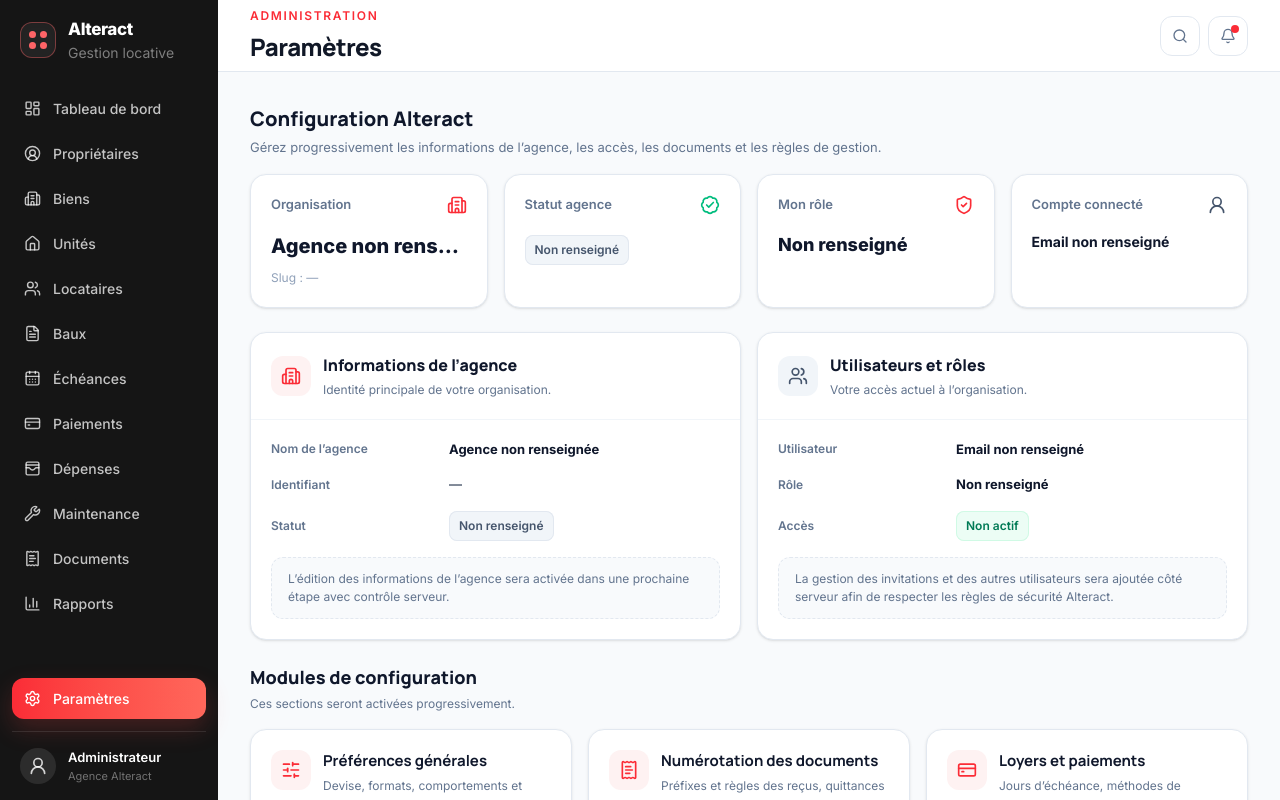
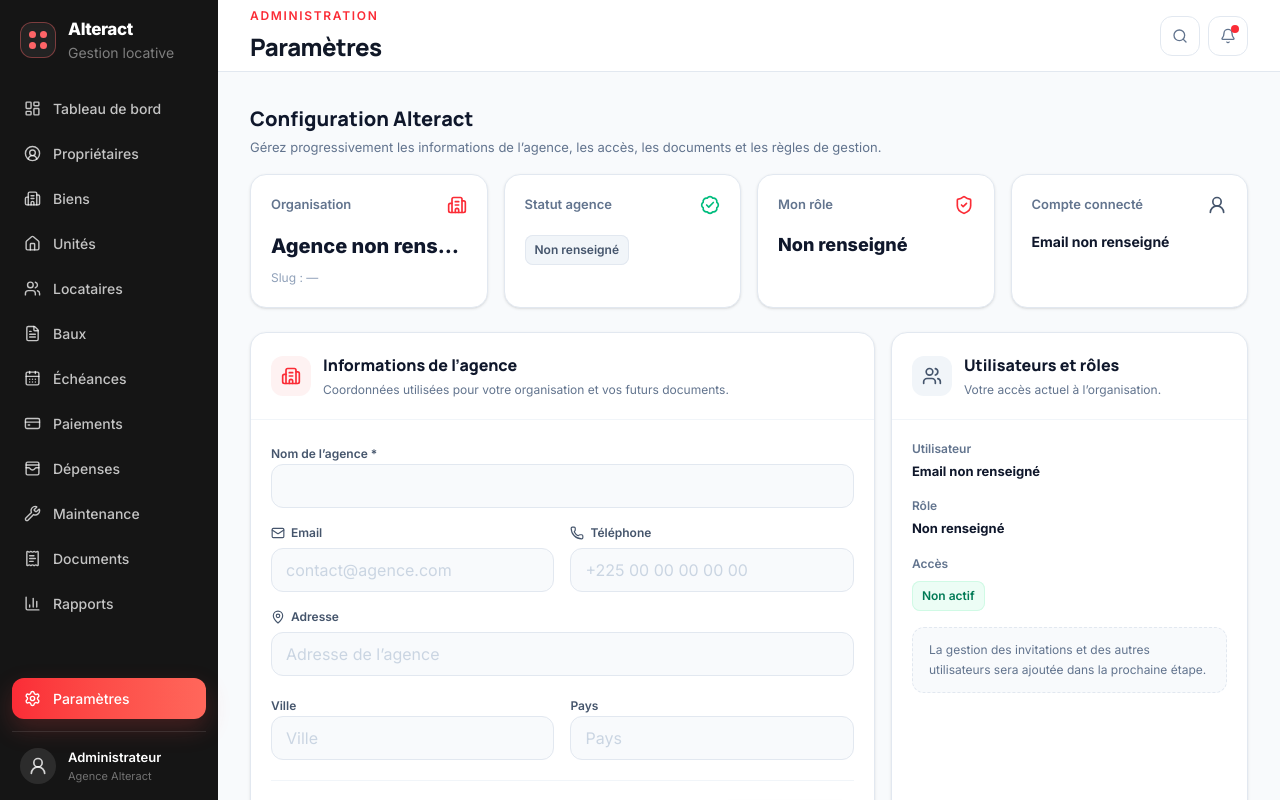
Before and after one commit to prosperkouassi/gestion-locative-immo, a Next.js app: page /settings in a window 1280 px wide. Built offline with nearby package versions, Linux system fonts and the light colour scheme; no server answers.

Commit message:
Add secure agency settings update

```diff
--- /dev/null
+++ b/src/app/settings/actions.ts
@@ -0,0 +1,118 @@
+"use server";
+
+import { revalidatePath } from "next/cache";
+import { redirect } from "next/navigation";
+
+import { createClient } from "@/lib/supabase/server";
+
+function getRequiredText(
+  formData: FormData,
+  key: string,
+  label: string,
+  maxLength: number
+) {
+  const value = String(formData.get(key) ?? "").trim();
+
+  if (!value) {
+    throw new Error(`${label} est obligatoire.`);
+  }
+
+  if (value.length > maxLength) {
+    throw new Error(`${label} est trop long.`);
+  }
+
+  return value;
+}
+
+function getOptionalText(
+  formData: FormData,
+  key: string,
+  maxLength: number
+) {
+  const value = String(formData.get(key) ?? "").trim();
+
+  if (!value) {
+    return null;
+  }
+
+  if (value.length > maxLength) {
+    throw new Error(`Le champ ${key} est trop long.`);
+  }
+
+  return value;
+}
+
+export async function updateOrganizationAction(formData: FormData) {
+  const supabase = await createClient();
+
+  const {
+    data: { user },
+  } = await supabase.auth.getUser();
+
+  if (!user) {
+    redirect("/login");
+  }
+
+  const { data: membership, error: membershipError } = await supabase
+    .from("organization_members")
+    .select("organization_id, role, is_active")
+    .eq("user_id", user.id)
+    .eq("is_active", true)
+    .limit(1)
+    .maybeSingle();
+
+  if (membershipError) {
+    throw new Error(
+      "Impossible de vérifier votre accès à l’organisation."
+    );
+  }
+
+  if (!membership?.organization_id) {
+    throw new Error("Aucune organisation active n’a été trouvée.");
+  }
+
+  if (membership.role !== "ADMIN_AGENCY") {
+    throw new Error(
+      "Seul un administrateur d’agence peut modifier ces informations."
+    );
+  }
+
+  const name = getRequiredText(
+    formData,
+    "name",
+    "Le nom de l’agence",
+    120
+  );
+
+  const email = getOptionalText(formData, "email", 160);
+  const phone = getOptionalText(formData, "phone", 40);
+  const address = getOptionalText(formData, "address", 240);
+  const city = getOptionalText(formData, "city", 120);
+  const country = getOptionalText(formData, "country", 120);
+
+  if (email && !/^[^\s@]+@[^\s@]+\.[^\s@]+$/.test(email)) {
+    throw new Error("L’adresse e-mail de l’agence n’est pas valide.");
+  }
+
+  const { error: updateError } = await supabase
+    .from("organizations")
+    .update({
+      name,
+      email,
+      phone,
+      address,
+      city,
+      country,
+      updated_at: new Date().toISOString(),
+    })
+    .eq("id", membership.organization_id);
+
+  if (updateError) {
+    throw new Error(
+      `Impossible de mettre à jour l’agence : ${updateError.message}`
+    );
+  }
+
+  revalidatePath("/settings");
+  revalidatePath("/dashboard");
+}
--- a/src/app/settings/page.tsx
+++ b/src/app/settings/page.tsx
@@ -5,7 +5,11 @@
   CreditCard,
   KeyRound,
   LockKeyhole,
+  Mail,
+  MapPin,
+  Phone,
   ReceiptText,
+  Save,
   Search,
   Settings2,
   ShieldCheck,
@@ -16,6 +20,8 @@
 
 import AppSidebar from "@/components/AppSidebar";
 import { createClient } from "@/lib/supabase/server";
+
+import { updateOrganizationAction } from "./actions";
 
 function formatRole(role: string | null | undefined) {
   switch (role) {
@@ -32,7 +38,9 @@
   }
 }
 
-function formatOrganizationStatus(status: string | null | undefined) {
+function formatOrganizationStatus(
+  status: string | null | undefined
+) {
   switch (status) {
     case "ACTIVE":
       return {
@@ -81,7 +89,9 @@
   const { data: organization } = membership?.organization_id
     ? await supabase
         .from("organizations")
-        .select("id, name, slug, status, created_at")
+        .select(
+          "id, name, slug, email, phone, address, city, country, status, created_at, updated_at"
+        )
         .eq("id", membership.organization_id)
         .maybeSingle()
     : { data: null };
@@ -90,10 +100,14 @@
     organization?.status
   );
 
-  const agencyName = organization?.name ?? "Agence non renseignée";
+  const agencyName =
+    organization?.name ?? "Agence non renseignée";
   const agencySlug = organization?.slug ?? "—";
   const userEmail = user?.email ?? "Email non renseigné";
   const currentRole = formatRole(membership?.role);
+
+  const canEditOrganization =
+    membership?.role === "ADMIN_AGENCY";
 
   return (
     <div className="h-screen overflow-hidden bg-[#F8FAFC]">
@@ -138,8 +152,9 @@
                 </h2>
 
                 <p className="mt-1 text-[13px] text-slate-500">
-                  Gérez progressivement les informations de l’agence,
-                  les accès, les documents et les règles de gestion.
+                  Gérez progressivement les informations de
+                  l’agence, les accès, les documents et les règles
+                  de gestion.
                 </p>
               </div>
 
@@ -209,7 +224,7 @@
               </div>
             </section>
 
-            <section className="grid gap-4 xl:grid-cols-2">
+            <section className="grid gap-4 xl:grid-cols-[1.4fr_0.8fr]">
               <div className="rounded-2xl border border-slate-200 bg-white shadow-sm">
                 <div className="border-b border-slate-100 px-5 py-5">
                   <div className="flex items-center gap-3">
@@ -223,54 +238,142 @@
                       </h3>
 
                       <p className="mt-1 text-[12px] text-slate-500">
-                        Identité principale de votre organisation.
+                        Coordonnées utilisées pour votre
+                        organisation et vos futurs documents.
                       </p>
                     </div>
                   </div>
                 </div>
 
-                <div className="space-y-4 p-5">
-                  <div className="grid gap-2 sm:grid-cols-[170px_1fr] sm:items-center">
-                    <p className="text-[12px] font-semibold text-slate-500">
-                      Nom de l’agence
-                    </p>
-                    <p className="text-[13px] font-bold text-slate-900">
-                      {agencyName}
-                    </p>
+                <form
+                  action={updateOrganizationAction}
+                  className="space-y-5 p-5"
+                >
+                  <div className="grid gap-4 md:grid-cols-2">
+                    <label className="space-y-1.5 md:col-span-2">
+                      <span className="text-[12px] font-semibold text-slate-600">
+                        Nom de l’agence *
+                      </span>
+                      <input
+                        name="name"
+                        type="text"
+                        required
+                        maxLength={120}
+                        defaultValue={organization?.name ?? ""}
+                        disabled={!canEditOrganization}
+                        className="h-11 w-full rounded-xl border border-slate-200 bg-white px-3.5 text-[13px] font-medium text-slate-900 outline-none transition focus:border-red-300 focus:ring-4 focus:ring-red-50 disabled:cursor-not-allowed disabled:bg-slate-50 disabled:text-slate-400"
+                      />
+                    </label>
+
+                    <label className="space-y-1.5">
+                      <span className="flex items-center gap-1.5 text-[12px] font-semibold text-slate-600">
+                        <Mail className="h-3.5 w-3.5" />
+                        Email
+                      </span>
+                      <input
+                        name="email"
+                        type="email"
+                        maxLength={160}
+                        defaultValue={organization?.email ?? ""}
+                        disabled={!canEditOrganization}
+                        placeholder="contact@agence.com"
+                        className="h-11 w-full rounded-xl border border-slate-200 bg-white px-3.5 text-[13px] text-slate-900 outline-none transition placeholder:text-slate-300 focus:border-red-300 focus:ring-4 focus:ring-red-50 disabled:cursor-not-allowed disabled:bg-slate-50 disabled:text-slate-400"
+                      />
+                    </label>
+
+                    <label className="space-y-1.5">
+                      <span className="flex items-center gap-1.5 text-[12px] font-semibold text-slate-600">
+                        <Phone className="h-3.5 w-3.5" />
+                        Téléphone
+                      </span>
+                      <input
+                        name="phone"
+                        type="tel"
+                        maxLength={40}
+                        defaultValue={organization?.phone ?? ""}
+                        disabled={!canEditOrganization}
+                        placeholder="+225 00 00 00 00 00"
+                        className="h-11 w-full rounded-xl border border-slate-200 bg-white px-3.5 text-[13px] text-slate-900 outline-none transition placeholder:text-slate-300 focus:border-red-300 focus:ring-4 focus:ring-red-50 disabled:cursor-not-allowed disabled:bg-slate-50 disabled:text-slate-400"
+                      />
+                    </label>
+
+                    <label className="space-y-1.5 md:col-span-2">
+                      <span className="flex items-center gap-1.5 text-[12px] font-semibold text-slate-600">
+                        <MapPin className="h-3.5 w-3.5" />
+                        Adresse
+                      </span>
+                      <input
+                        name="address"
+                        type="text"
+                        maxLength={240}
+                        defaultValue={organization?.address ?? ""}
+                        disabled={!canEditOrganization}
+                        placeholder="Adresse de l’agence"
+                        className="h-11 w-full rounded-xl border border-slate-200 bg-white px-3.5 text-[13px] text-slate-900 outline-none transition placeholder:text-slate-300 focus:border-red-300 focus:ring-4 focus:ring-red-50 disabled:cursor-not-allowed disabled:bg-slate-50 disabled:text-slate-400"
+                      />
+                    </label>
+
+                    <label className="space-y-1.5">
+                      <span className="text-[12px] font-semibold text-slate-600">
+                        Ville
+                      </span>
+                      <input
+                        name="city"
+                        type="text"
+                        maxLength={120}
+                        defaultValue={organization?.city ?? ""}
+                        disabled={!canEditOrganization}
+                        placeholder="Ville"
+                        className="h-11 w-full rounded-xl border border-slate-200 bg-white px-3.5 text-[13px] text-slate-900 outline-none transition placeholder:text-slate-300 focus:border-red-300 focus:ring-4 focus:ring-red-50 disabled:cursor-not-allowed disabled:bg-slate-50 disabled:text-slate-400"
+                      />
+                    </label>
+
+                    <label className="space-y-1.5">
+                      <span className="text-[12px] font-semibold text-slate-600">
+                        Pays
+                      </span>
+                      <input
+                        name="country"
+                        type="text"
+                        maxLength={120}
+                        defaultValue={organization?.country ?? ""}
+                        disabled={!canEditOrganization}
+                        placeholder="Pays"
+                        className="h-11 w-full rounded-xl border border-slate-200 bg-white px-3.5 text-[13px] text-slate-900 outline-none transition placeholder:text-slate-300 focus:border-red-300 focus:ring-4 focus:ring-red-50 disabled:cursor-not-allowed disabled:bg-slate-50 disabled:text-slate-400"
+                      />
+                    </label>
                   </div>
 
-                  <div className="grid gap-2 sm:grid-cols-[170px_1fr] sm:items-center">
-                    <p className="text-[12px] font-semibold text-slate-500">
-                      Identifiant
-                    </p>
-                    <p className="text-[13px] font-medium text-slate-700">
-                      {agencySlug}
-                    </p>
+                  <div className="flex flex-col gap-3 border-t border-slate-100 pt-5 sm:flex-row sm:items-center sm:justify-between">
+                    <div>
+                      <p className="text-[12px] font-semibold text-slate-600">
+                        Identifiant : {agencySlug}
+                      </p>
+                      <p className="mt-1 text-[11px] text-slate-400">
+                        Le slug et le statut ne sont pas
+                        modifiables depuis ce formulaire.
+                      </p>
+                    </div>
+
+                    <button
+                      type="submit"
+                      disabled={!canEditOrganization}
+                      className="inline-flex h-11 items-center justify-center gap-2 rounded-xl bg-red-500 px-4 text-[13px] font-bold text-white shadow-sm transition hover:bg-red-600 disabled:cursor-not-allowed disabled:bg-slate-300"
+                    >
+                      <Save className="h-4 w-4" />
+                      Enregistrer
+                    </button>
                   </div>
 
-                  <div className="grid gap-2 sm:grid-cols-[170px_1fr] sm:items-center">
-                    <p className="text-[12px] font-semibold text-slate-500">
-                      Statut
-                    </p>
-                    <div>
-                      <span
-                        className={[
-                          "inline-flex rounded-lg px-2.5 py-1.5 text-[12px] font-semibold ring-1 ring-inset",
-                          organizationStatus.className,
-                        ].join(" ")}
-                      >
-                        {organizationStatus.label}
-                      </span>
+                  {!canEditOrganization ? (
+                    <div className="rounded-xl border border-amber-100 bg-amber-50 px-4 py-3">
+                      <p className="text-[12px] font-medium text-amber-700">
+                        Seul un administrateur d’agence peut
+                        modifier ces informations.
+                      </p>
                     </div>
-                  </div>
-
-                  <div className="rounded-xl border border-dashed border-slate-200 bg-slate-50 px-4 py-3">
-                    <p className="text-[12px] text-slate-500">
-                      L’édition des informations de l’agence sera activée
-                      dans une prochaine étape avec contrôle serveur.
-                    </p>
-                  </div>
-                </div>
+                  ) : null}
+                </form>
               </div>
 
               <div className="rounded-2xl border border-slate-200 bg-white shadow-sm">
@@ -293,38 +396,40 @@
                 </div>
 
                 <div className="space-y-4 p-5">
-                  <div className="grid gap-2 sm:grid-cols-[170px_1fr] sm:items-center">
+                  <div>
                     <p className="text-[12px] font-semibold text-slate-500">
                       Utilisateur
                     </p>
-                    <p className="truncate text-[13px] font-bold text-slate-900">
+                    <p className="mt-1 truncate text-[13px] font-bold text-slate-900">
                       {userEmail}
                     </p>
                   </div>
 
-                  <div className="grid gap-2 sm:grid-cols-[170px_1fr] sm:items-center">
+                  <div>
                     <p className="text-[12px] font-semibold text-slate-500">
                       Rôle
                     </p>
-                    <p className="text-[13px] font-bold text-slate-900">
+                    <p className="mt-1 text-[13px] font-bold text-slate-900">
                       {currentRole}
                     </p>
                   </div>
 
-                  <div className="grid gap-2 sm:grid-cols-[170px_1fr] sm:items-center">
+                  <div>
                     <p className="text-[12px] font-semibold text-slate-500">
                       Accès
                     </p>
-                    <span className="w-fit rounded-lg bg-emerald-50 px-2.5 py-1.5 text-[12px] font-semibold text-emerald-700 ring-1 ring-inset ring-emerald-100">
-                      {membership?.is_active ? "Actif" : "Non actif"}
+                    <span className="mt-2 inline-flex rounded-lg bg-emerald-50 px-2.5 py-1.5 text-[12px] font-semibold text-emerald-700 ring-1 ring-inset ring-emerald-100">
+                      {membership?.is_active
+                        ? "Actif"
+                        : "Non actif"}
                     </span>
                   </div>
 
                   <div className="rounded-xl border border-dashed border-slate-200 bg-slate-50 px-4 py-3">
-                    <p className="text-[12px] text-slate-500">
-                      La gestion des invitations et des autres utilisateurs
-                      sera ajoutée côté serveur afin de respecter les règles
-                      de sécurité Alteract.
+                    <p className="text-[12px] leading-5 text-slate-500">
+                      La gestion des invitations et des autres
+                      utilisateurs sera ajoutée dans la prochaine
+                      étape.
                     </p>
                   </div>
                 </div>
@@ -354,8 +459,8 @@
                         Préférences générales
                       </h3>
                       <p className="mt-1 text-[12px] leading-5 text-slate-500">
-                        Devise, formats, comportements et préférences
-                        générales de l’agence.
+                        Devise, formats, comportements et
+                        préférences générales de l’agence.
                       </p>
                     </div>
                   </div>
@@ -372,8 +477,8 @@
                         Numérotation des documents
                       </h3>
                       <p className="mt-1 text-[12px] leading-5 text-slate-500">
-                        Préfixes et règles des reçus, quittances et futurs
-                        documents.
+                        Préfixes et règles des reçus, quittances
+                        et futurs documents.
                       </p>
                     </div>
                   </div>
@@ -390,8 +495,8 @@
                         Loyers et paiements
                       </h3>
                       <p className="mt-1 text-[12px] leading-5 text-slate-500">
-                        Jours d’échéance, méthodes de paiement et règles
-                        financières de l’agence.
+                        Jours d’échéance, méthodes de paiement et
+                        règles financières de l’agence.
                       </p>
                     </div>
                   </div>
@@ -408,7 +513,8 @@
                         Sécurité
                       </h3>
                       <p className="mt-1 text-[12px] leading-5 text-slate-500">
-                        Sessions, permissions, contrôle des accès et audit.
+                        Sessions, permissions, contrôle des accès
+                        et audit.
                       </p>
                     </div>
                   </div>
@@ -425,8 +531,8 @@
                         Accès et invitations
                       </h3>
                       <p className="mt-1 text-[12px] leading-5 text-slate-500">
-                        Invitations d’utilisateurs et affectation des rôles
-                        organisationnels.
+                        Invitations d’utilisateurs et affectation
+                        des rôles organisationnels.
                       </p>
                     </div>
                   </div>
@@ -443,8 +549,9 @@
                         Contrôles sensibles
                       </h3>
                       <p className="mt-1 text-[12px] leading-5 text-slate-500">
-                        Actions administratives protégées et opérations
-                        nécessitant une autorisation renforcée.
+                        Actions administratives protégées et
+                        opérations nécessitant une autorisation
+                        renforcée.
                       </p>
                     </div>
                   </div>
@@ -458,15 +565,14 @@
 
                 <div>
                   <h3 className="text-[14px] font-bold text-slate-900">
-                    Paramètres V1
+                    Paramètres V2
                   </h3>
 
                   <p className="mt-1 text-[12px] leading-5 text-slate-600">
-                    Cette première version est volontairement en lecture
-                    seule. Les modifications sensibles seront branchées
-                    progressivement via des actions serveur sécurisées,
-                    plutôt que par des écritures directes depuis le
-                    navigateur.
+                    Les informations principales de l’agence sont
+                    maintenant modifiables par l’administrateur.
+                    Les rôles, invitations et autres paramètres
+                    seront activés progressivement.
                   </p>
                 </div>
               </div>
```
Also changed, not shown: 1 other file (tests, documents, lock files or other folders).
